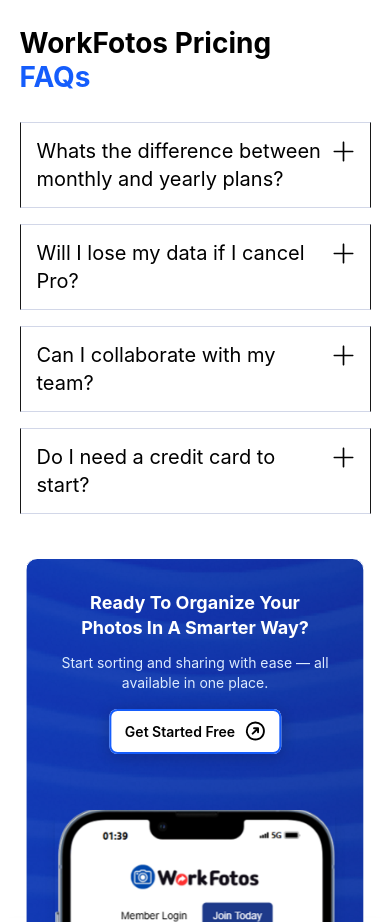
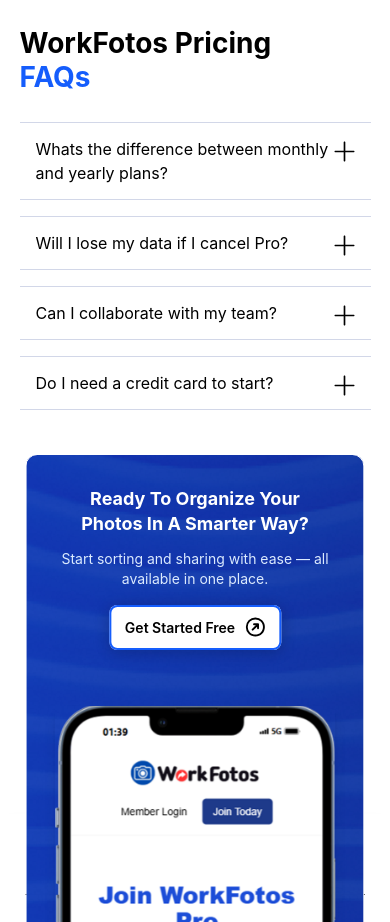
Before and after one commit to work-account171/workFotos, a Next.js app: page /pricing in a window 390 px wide. Shown: the part 1808-2730 px from the top of the page. Built offline with nearby package versions, Linux system fonts and the light colour scheme.

Commit message:
edited faq

```diff
--- a/src/app/components/Faqs.tsx
+++ b/src/app/components/Faqs.tsx
@@ -22,11 +22,11 @@
             className={`lg:py-6 lg:px-5 px-4 py-3.5 flex flex-col transition-all duration-300 cursor-pointer bg-white
             ${openFaq
                 ? "border-t-4 border-t-primary rounded-tr-sm rounded-tl-sm"
-                : "border border-y-[rgba(30,58,138,0.2)]"}
+                : "border border-y-[rgba(30,58,138,0.2)] border-x-0"}
             shadow-[0_1_12px_rgba(85,142,212,0.05)]`}
         >
             <div className="flex justify-between relative  items-center">
-                <p className="text-xl text-black">{question}</p>
+                <p className="md:text-xl text-[16px] text-black">{question}</p>
                 <Image
                     src={plus}
                     alt="plus icon"
@@ -47,7 +47,7 @@
                 className={`overflow-hidden transition-all duration-500 ease-in-out
                 ${openFaq ? "max-h-[400px] opacity-100 mt-2" : "max-h-0 opacity-0"}`}
             >
-                <p className="text-lg text-left text-black pt-4">{answer}</p>
+                <p className="md:text-lg text-sm text-left text-black pt-4">{answer}</p>
             </div>
         </div>
     );
```
